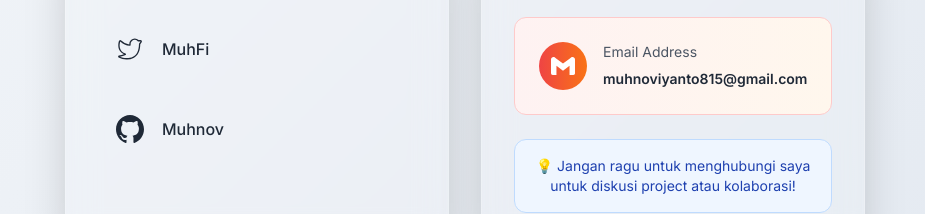
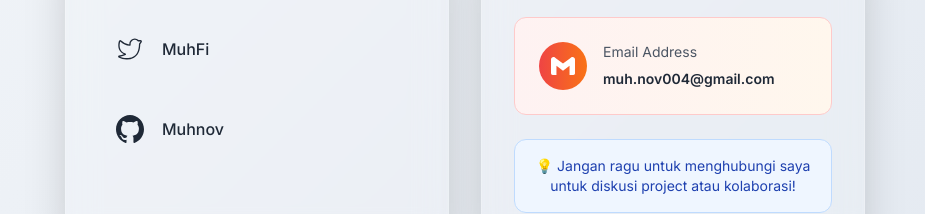
Before and after one commit to muhnovi/portofolio, a Next.js app: page / in a window 1280 px wide. Shown: the part 954-1168 px from the top of the page, without its empty margins (175-1100 px from the left). Built offline with nearby package versions, Linux system fonts and the light colour scheme; a web font is replaced by a local one.

Commit message:
testing google search

```diff
--- a/src/app/page/Last/page.js
+++ b/src/app/page/Last/page.js
@@ -126,7 +126,7 @@ export default function Contact() {
                   >
                     {/* Tampilkan email lengkap di layar sm ke atas */}
                     <span className="hidden sm:inline">
-                      muhnoviyanto815@gmail.com
+                      muh.nov004@gmail.com
                     </span>
                     {/* Tampilkan singkatan di mobile */}
                     <span className="inline sm:hidden">Mail Saya</span>
```
